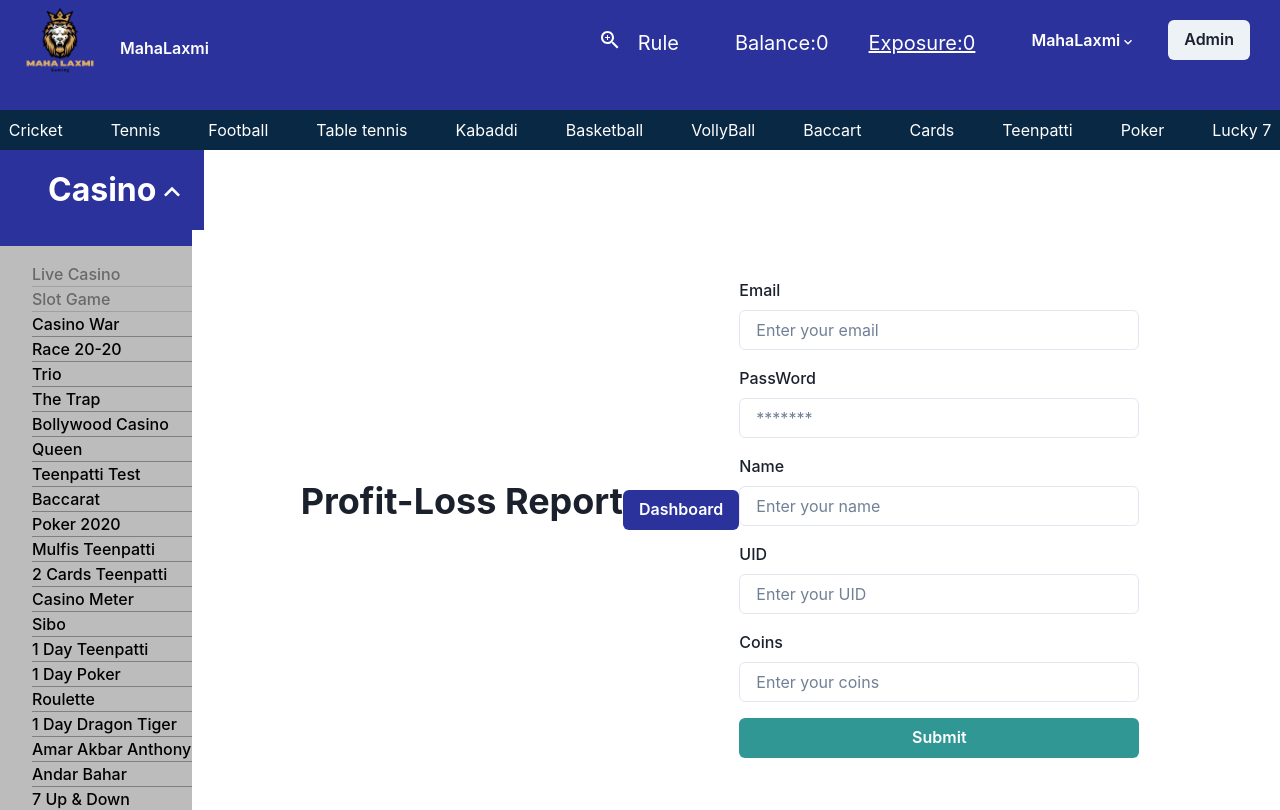
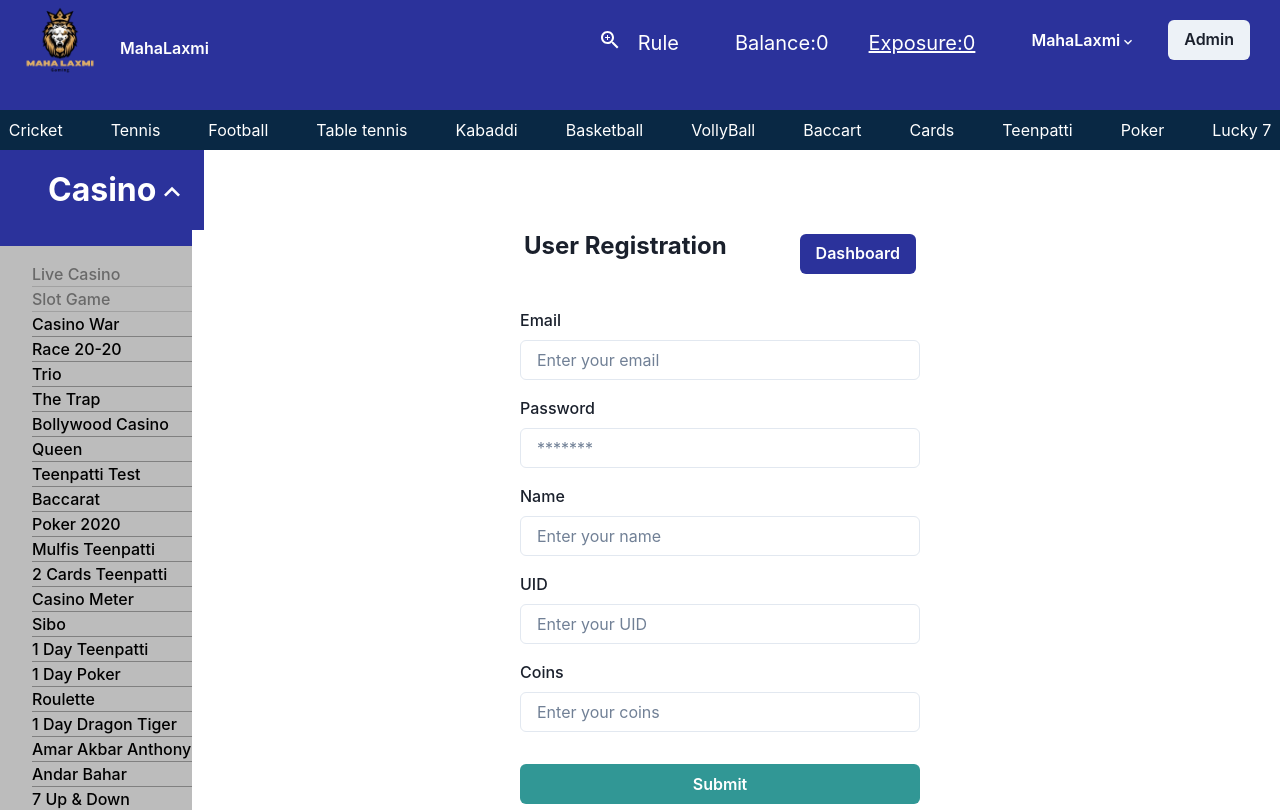
Before and after one commit to Akshaybaiswaree/Mahalaxmi, a React (Vite) app: page /admin/userregistration in a window 1280 px wide. Shown: the top 810 px of the page. Built offline with nearby package versions, Linux system fonts and the light colour scheme.

Commit message:
Api integret

```diff
--- a/package.json
+++ b/package.json
@@ -17,6 +17,7 @@
     "@iconify/react": "^4.1.1",
     "@mui/icons-material": "^5.14.18",
     "@mui/material": "^5.14.18",
+    "axios": "^1.6.2",
     "framer-motion": "^10.16.5",
     "react": "^18.2.0",
     "react-dom": "^18.2.0",
--- a/src/Component/Admin/Admin.jsx
+++ b/src/Component/Admin/Admin.jsx
@@ -7,15 +7,20 @@ import {
   Input,
 } from "@chakra-ui/react";
 
-import AdminNavbar from "./AdminNavbar";
 import { NavLink } from "react-router-dom";
 import { useState } from "react";
+import axios from "axios";
+
+// import AdminNavbar from "./AdminNavbar";
+
+
 
 export default function Admin() {
   const [formData, setFormData] = useState({
     email: "",
     password: "",
   });
+
 
   const handleInputChange = (e) => {
     const { name, value } = e.target;
@@ -25,10 +30,23 @@ export default function Admin() {
     }));
   };
 
-  const handleSubmit = (e) => {
+
+  const handleLogin = async (e) => {
     e.preventDefault();
-    console.log("Form submitted:", formData);
-    // Add your logic for admin login here
+    try {
+       console.log(formData);
+      // eslint-disable-next-line no-undef
+      const response = await axios.post(`http://localhost:4000/admin/sign-in`, formData, {
+        headers: {
+          "Content-Type": "application/json",
+        },
+      });
+      console.log(response);
+      alert("Saved successfully.");
+      // navigate("/");
+    } catch (err) {
+      console.log(err);
+    }
   };
 
   return (
@@ -46,7 +64,7 @@ export default function Admin() {
         boxShadow="lg"
         marginTop="-20rem"
       >
-        <form onSubmit={handleSubmit}>
+        <form onSubmit={handleLogin}>
           <FormControl>
             <FormLabel>Email</FormLabel>
             <Input
@@ -68,11 +86,11 @@ export default function Admin() {
               placeholder="Enter your password"
             />
           </FormControl>
-          <NavLink to="/admin/dashboard">
+
             <Button colorScheme="teal" width="full" mt={4} type="submit">
               Submit
             </Button>
-          </NavLink>
+
         </form>
       </Box>
     </Flex>
--- a/src/Component/Admin/UserRegistration.jsx
+++ b/src/Component/Admin/UserRegistration.jsx
@@ -10,15 +10,16 @@ import {
 
 import { NavLink } from "react-router-dom";
 import { useState } from "react";
+import axios from "axios";
 
 // import AdminNavbar from "./AdminNavbar";
-
 
 export default function UserRegistration() {
   const [formData, setFormData] = useState({
     email: "",
+    password: "",
     name: "",
-    uid: "",
+    userId: "",
     coins: "",
   });
 
@@ -32,11 +33,27 @@ export default function UserRegistration() {
   };
 
   // Handle form submission
-  const handleSubmit = (e) => {
+  const handleSubmit =  async(e) => {
     e.preventDefault();
     // Add your logic for form submission here
-    console.log("Form submitted:", formData);
-  };
+    try {
+      console.log(formData);
+
+      const response = await axios.post(`http://localhost:4000/admin/add-user`, formData, {
+        headers: {
+          "Content-Type": "application/json",
+        },
+      });
+      console.log(response);
+      alert("Saved successfully.");
+      // navigate("/");
+    } catch (err) {
+      console.log(err);
+    }
+  }
+
+
+
 
   return (
     <>
@@ -50,27 +67,36 @@ export default function UserRegistration() {
         alignItems="center"
         marginTop="-2rem"
       >
+        <VStack spacing={4} width="400px">
           <Box
             mb={4}
             display="flex"
             justifyContent="space-between"
             alignItems="center"
+            width="100%"
           >
-        <Heading as="h1" mb={4}>
-          Profit-Loss Report
+            <Heading
+              as="h1"
+              mb={4}
+              fontSize="2xl"
+              fontWeight="bold"
+              marginLeft="4px" // Adjust the margin as needed
+              // color="teal.500"
+            >
+              User Registration
             </Heading>
             <Button
               as={NavLink}
               to="/admin/dashboard"
               colorScheme="teal"
-          backgroundColor={"#2b329b"}
-          textColor={"white"}
+              backgroundColor="#2b329b"
+              textColor="white"
               _hover={{ textColor: "black" }}
+              marginRight="4px" // Adjust the margin as needed
             >
               Dashboard
             </Button>
           </Box>
-        <VStack spacing={4} width="400px">
           {/* Email */}
           <FormControl>
             <FormLabel>Email</FormLabel>
@@ -85,11 +111,11 @@ export default function UserRegistration() {
 
           {/* Password */}
           <FormControl>
-            <FormLabel>PassWord</FormLabel>
+            <FormLabel>Password</FormLabel>
             <Input
-              type="password"
+              type="text"
               name="password"
-              value={formData.coins}
+              value={formData.password}
               onChange={handleInputChange}
               placeholder="*******"
             />
@@ -112,8 +138,9 @@ export default function UserRegistration() {
             <FormLabel>UID</FormLabel>
             <Input
               type="text"
-              name="uid"
-              value={formData.uid}
+              name="userId"
+              value={formData.userId
+}
               onChange={handleInputChange}
               placeholder="Enter your UID"
             />
@@ -132,9 +159,11 @@ export default function UserRegistration() {
           </FormControl>
 
           {/* Submit Button */}
-          <Button colorScheme="teal" onClick={handleSubmit} width="100%">
+          {/* <NavLink to="/admin/listofusers"> */}
+            <Button colorScheme="teal" width="full" mt={4} type="submit" onClick={handleSubmit}>
               Submit
             </Button>
+          {/* </NavLink> */}
         </VStack>
       </Box>
     </>
--- a/src/Component/Home/Games/AndarBahar.jsx
+++ b/src/Component/Home/Games/AndarBahar.jsx
@@ -66,6 +66,7 @@ const AndarBahar = () => {
       setInputValue(0);
     }
   };
+
   return (
     <>
       <ChakraProvider>
--- a/src/Component/Login/login.jsx
+++ b/src/Component/Login/login.jsx
@@ -1,5 +1,4 @@
 import {
-
   Box,
   Input,
   Text,
@@ -10,13 +9,48 @@ import {
 } from "@chakra-ui/react";
 //  import LOGO from "../images/Logo.png";
 
-import Logo from '@/assets/Logo.png';
+import Logo from "@/assets/Logo.png";
 
 import { Icon } from "@iconify/react";
 import LoginIcon from "@mui/icons-material/Login";
 import { NavLink } from "react-router-dom";
+import { useState } from "react";
+import axios from "axios";
 
 const Login = () => {
+  const [inputFiels, setInputFields] = useState({
+    userId: "",
+    password: "",
+  });
+
+  // onchange handler
+  const onChangehandler = (e) => {
+    const { name, value } = e.target;
+    setInputFields((prev) => {
+      return {
+        ...prev,
+        [name]: value,
+      };
+    });
+  };
+  const handleLogin = async (e) => {
+    e.preventDefault();
+    try {
+       console.log(inputFiels);
+      // eslint-disable-next-line no-undef
+      const response = await axios.post(`http://localhost:4000/user/signIn`, inputFiels, {
+        headers: {
+          "Content-Type": "application/json",
+        },
+      });
+      console.log(response);
+      alert("Saved successfully.");
+      // navigate("/");
+    } catch (err) {
+      console.log(err);
+    }
+  };
+
   return (
     <>
       <Box
@@ -38,6 +72,7 @@ const Login = () => {
           <Box bg="white" color="black" p="4" borderRadius="10px">
             <Flex align="center" justify="center" mb={3} gap={1} color="blue">
               <Text fontSize={["2xl", "3xl"]}>LOGIN</Text>
+
               <Box
                 height={["1rem", "1.5rem"]}
                 marginLeft={["0.2rem", "0.5rem"]}
@@ -52,28 +87,41 @@ const Login = () => {
               </Box>
             </Flex>
 
+            <form onSubmit={handleLogin}>
               <InputGroup mb="4">
-              <Input placeholder="Username" />
+                <Input
+                  placeholder="UserName"
+                  name="userId"
+                  value={inputFiels.userId}
+                  onChange={onChangehandler}
+                />
                 <InputRightElement>
                   <Icon icon="iconamoon:profile-fill" />
                 </InputRightElement>
               </InputGroup>
 
               <InputGroup mb="4">
-              <Input type="password" placeholder="Password" />
+                <Input
+                  type="password"
+                  placeholder="Password"
+                  name="password"
+                  value={inputFiels.password}
+                  onChange={onChangehandler}
+                />
                 <InputRightElement>
                   <Icon icon="solar:key-bold" />
                 </InputRightElement>
               </InputGroup>
 
-            <NavLink to="mainpage">
-              <Button colorScheme="blue" width="100%" mb="2">
+              <Button colorScheme="blue" width="100%" mb="2" type="submit">
+
                   <Flex justify="space-between" align="center">
                     <Text marginLeft="auto">Login</Text>
                     <LoginIcon />
                   </Flex>
+
               </Button>
-            </NavLink>
+            </form>
 
             <Text fontWeight="lighter" fontSize="sm" mb="2">
               This site is protected by reCAPTCHA and the Google{" "}
```
Also changed, not shown: 1 other file (tests, documents, lock files or other folders). Lines whose indentation alone changed are shown as unchanged.
